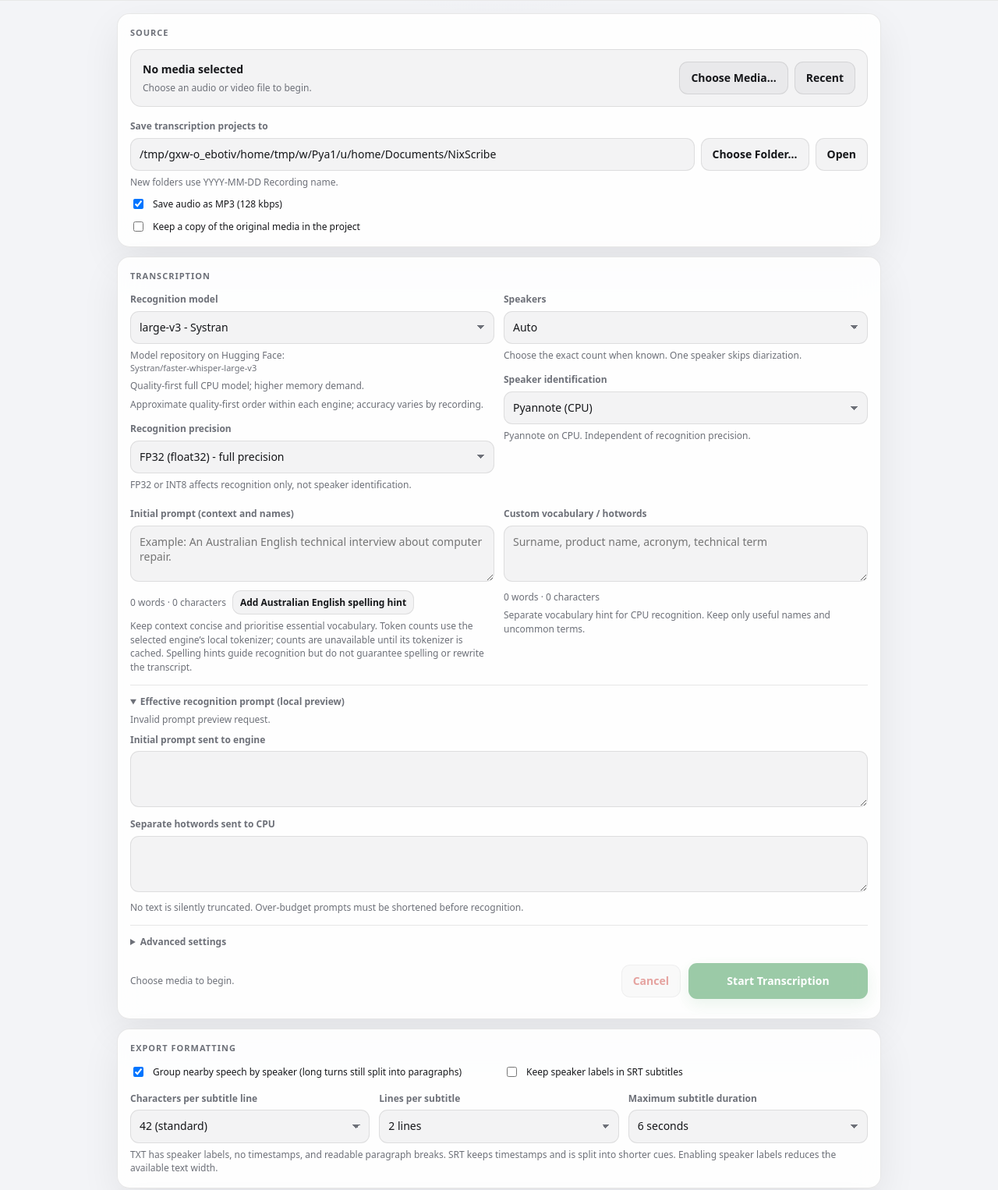
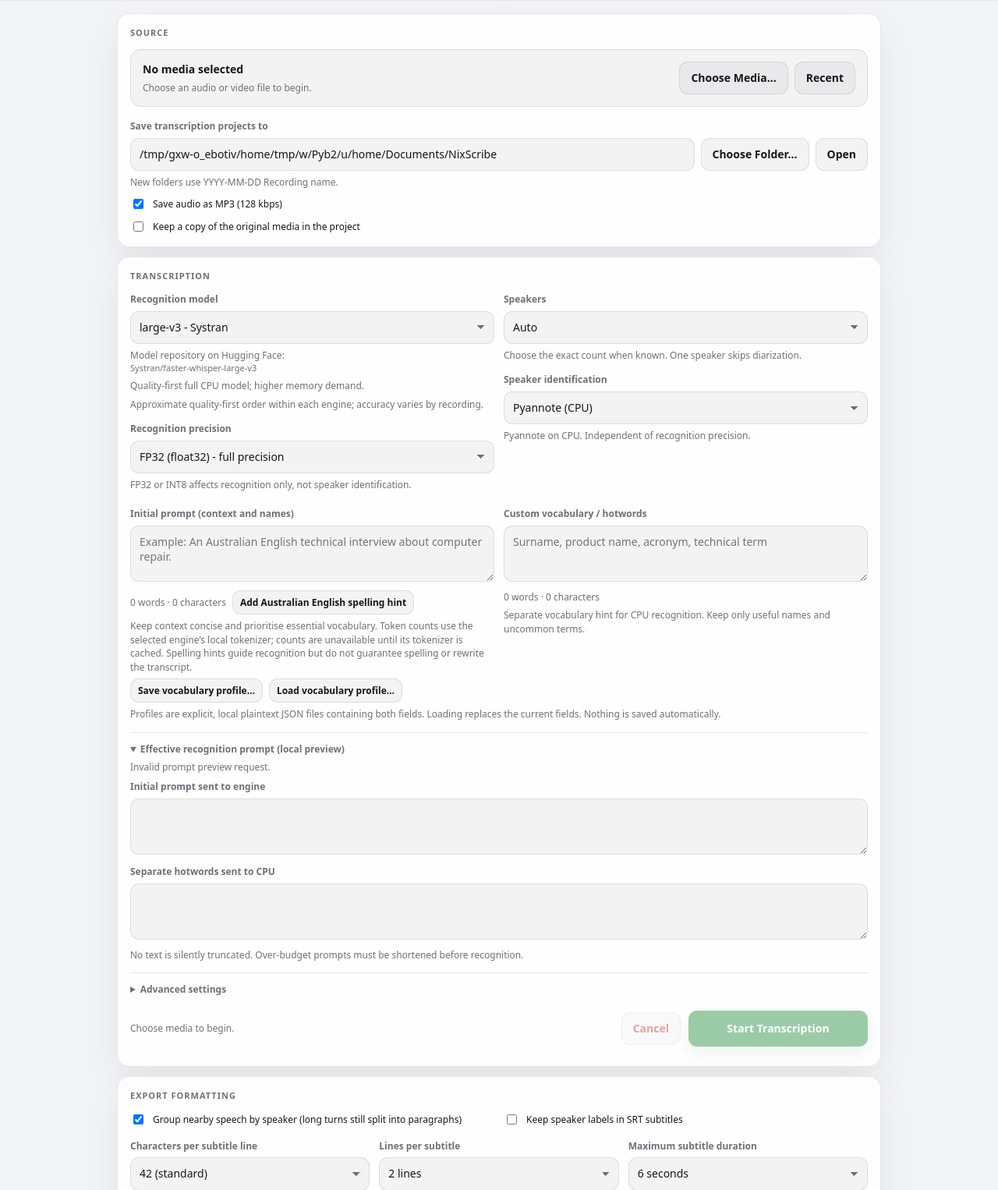
Before and after one commit to NixMcRetro/NixScribe, a Flask app: page / in a window 1280 px wide. Shown: the part 71-1597 px from the top of the page at 78% size. Run offline with Flask 3, Linux system fonts and the light colour scheme; data that the repository does not hold is empty; some libraries are stand-ins or nearby versions.

Commit message:
Add explicit private local vocabulary profiles and regression checks

```diff
--- a/app.py
+++ b/app.py
@@ -32,7 +32,7 @@ from app_config import (DEFAULT_MODEL, MODEL_IDS, MODELS, MODEL_REPOSITORIES, VE
 from mlx_backend import transcribe_mlx
 from model_cache import prepare_model, repository_for
 from prompt_handling import (PromptError, prepare_prompt, require_prompt,
-                             prompt_fields, prompt_metadata)
+                             prompt_fields, prompt_metadata, save_profile, load_profile)
 from audio_export import export_mp3, mp3_destination
 from activity_log import export_activity_log
 from app_config import MODEL_DESCRIPTIONS
@@ -1407,6 +1407,44 @@ def prompt_preview():
         return jsonify({"error": str(exc)}), 400
 
 
+@app.post("/api/prompt-profile")
+def vocabulary_profile():
+    if not request.is_json or request.headers.get("X-NixScribe-Action") != "prompt-profile":
+        return jsonify({"error": "Invalid vocabulary profile request."}), 400
+    origin = request.headers.get("Origin")
+    if origin and origin != request.host_url.rstrip("/"):
+        return jsonify({"error": "Invalid vocabulary profile origin."}), 403
+    if sys.platform != "darwin":
+        return jsonify({"error": "Native vocabulary profiles require macOS."}), 400
+    payload = request.get_json(silent=True)
+    if not isinstance(payload, dict) or payload.get("action") not in ("save", "load"):
+        return jsonify({"error": "Invalid vocabulary profile action."}), 400
+    try:
+        saving = payload["action"] == "save"
+        if saving:
+            prompt_fields(payload)
+        script = ('POSIX path of (choose file name with prompt "Save a private vocabulary profile" '
+                  'default name "NixScribe-vocabulary.json")' if saving else
+                  'POSIX path of (choose file with prompt "Load a NixScribe vocabulary profile")')
+        proc = subprocess.run(["/usr/bin/osascript", "-e", script],
+                              capture_output=True, text=True, timeout=300)
+        if proc.returncode != 0:
+            return jsonify({"cancelled": True})
+        path = Path(proc.stdout.rstrip("\n"))
+        if saving:
+            if path.suffix.lower() != ".json":
+                path = path.with_name(path.name + ".json")
+            save_profile(path, payload)
+            return jsonify({"saved": True, "name": path.name})
+        return jsonify(load_profile(path))
+    except FileExistsError:
+        return jsonify({"error": "Profile already exists. Choose a new filename."}), 409
+    except PromptError as exc:
+        return jsonify({"error": str(exc)}), 400
+    except (OSError, subprocess.SubprocessError, UnicodeError):
+        return jsonify({"error": "Could not read or save the local vocabulary profile."}), 500
+
+
 @app.post("/api/start")
 def start_job():
     payload = request.get_json(force=True, silent=False) or {}
--- a/templates/index.html
+++ b/templates/index.html
@@ -387,6 +387,12 @@
         <div id="hotwordsHint" class="hint"></div>
       </div>
     </div>
+    <div class="prompt-tools">
+      <button id="saveVocabularyBtn" type="button">Save vocabulary profile…</button>
+      <button id="loadVocabularyBtn" type="button">Load vocabulary profile…</button>
+      <span id="vocabularyStatus" class="hint" role="status"></span>
+    </div>
+    <div class="hint">Profiles are explicit, local plaintext JSON files containing both fields. Loading replaces the current fields. Nothing is saved automatically.</div>
     <details class="advanced" open>
       <summary>Effective recognition prompt (local preview)</summary>
       <div id="promptBudget" class="hint" role="status" aria-live="polite">Checking local tokenizer…</div>
@@ -606,6 +612,37 @@ $('initialPrompt').addEventListener('input', updatePromptCounts);
 $('hotwords').addEventListener('input', updatePromptCounts);
 $('australianSpellingBtn').addEventListener('click', addAustralianSpelling);
 updatePromptCounts();
+
+async function vocabularyProfile(action) {
+  if (action === 'load' && ($('initialPrompt').value || $('hotwords').value) &&
+      !window.confirm('Replace the current initial prompt and vocabulary with a saved profile?')) return;
+  $('saveVocabularyBtn').disabled = $('loadVocabularyBtn').disabled = true;
+  $('vocabularyStatus').textContent = '';
+  try {
+    const payload = {action};
+    if (action === 'save') {
+      payload.initial_prompt = $('initialPrompt').value;
+      payload.hotwords = $('hotwords').value;
+    }
+    const data = await jsonFetch('/api/prompt-profile', {
+      method:'POST', headers:{'Content-Type':'application/json', 'X-NixScribe-Action':'prompt-profile'},
+      body:JSON.stringify(payload)
+    });
+    if (data.cancelled) return;
+    if (action === 'load') {
+      $('initialPrompt').value = data.initial_prompt;
+      $('hotwords').value = data.hotwords;
+      updatePromptCounts();
+    }
+    $('vocabularyStatus').textContent = action === 'save' ? 'Saved: ' + data.name : 'Profile loaded.';
+  } catch (e) {
+    $('vocabularyStatus').textContent = e.message;
+  } finally {
+    $('saveVocabularyBtn').disabled = $('loadVocabularyBtn').disabled = false;
+  }
+}
+$('saveVocabularyBtn').addEventListener('click', () => vocabularyProfile('save'));
+$('loadVocabularyBtn').addEventListener('click', () => vocabularyProfile('load'));
 
 function updateDiarizationDevice() {
   const single = $('speakerCount').value === '1';
```
Also changed, not shown: docs/technical-guide.md (+5 -1 lines), prompt_handling.py (+51 -0 lines), tests/installed_prompt_contract.py (+14 -0 lines), tests/test_prompt_handling.py (+27 -1 lines), .github/workflows/build-macos.yml.
